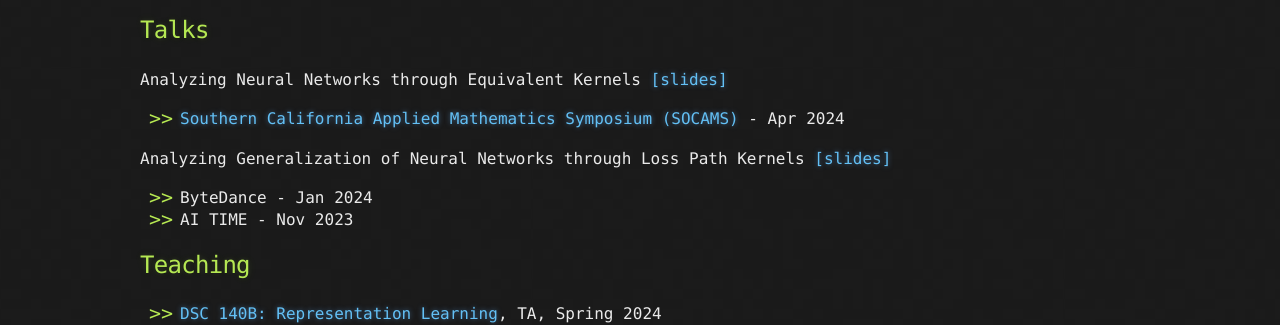
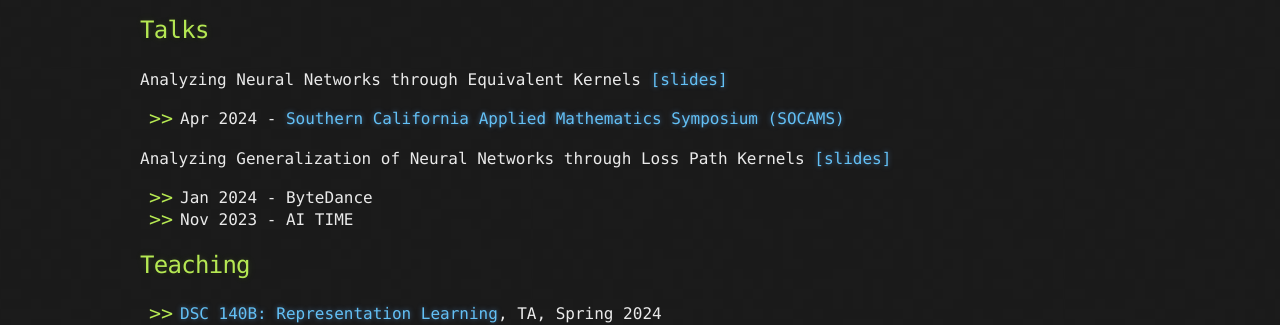
Before and after one commit to yilanchen6/yilanchen6.github.io, a Jekyll site: the page built from index.md, in a window 1280 px wide. Shown: the part 1528-1853 px from the top of the page. Built offline with Jekyll 4.4.1, drawn with Linux system fonts in a browser that asks for light colours.

```diff
--- a/index.md
+++ b/index.md
@@ -95,11 +95,11 @@ IEEE/CVF Conference on Computer Vision and Pattern Recognition (CVPR 2020).
 
 ## Talks
 Analyzing Neural Networks through Equivalent Kernels [[slides]](/files/LPK_SOCAMS.pdf)
-- [Southern California Applied Mathematics Symposium (SOCAMS)](https://www.socams.org/home) - Apr 2024
+- Apr 2024 - [Southern California Applied Mathematics Symposium (SOCAMS)](https://www.socams.org/home)
 
 Analyzing Generalization of Neural Networks through Loss Path Kernels [[slides]](/files/LPK.pdf)
-- ByteDance - Jan 2024
-- AI TIME - Nov 2023
+- Jan 2024 - ByteDance
+- Nov 2023 - AI TIME
 
 
 
```
